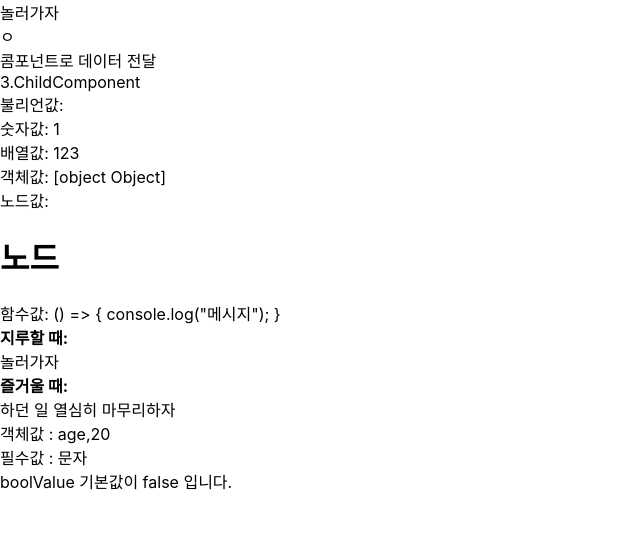
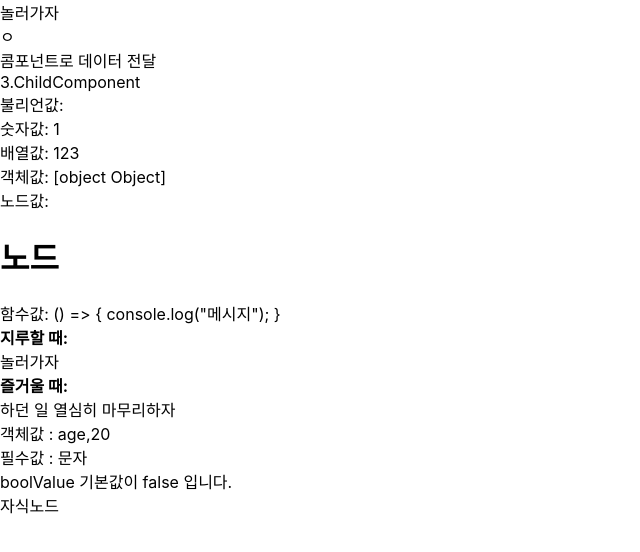
Before and after one commit to lee-kangpyo/do-it-example, a React (Create React App) app: page / in a window 1280 px wide. Shown: the top 552 px of the page, without its empty margins (0-640 px from the left). Built offline with nearby package versions, Linux system fonts and the light colour scheme.

Commit message:
자식 프로퍼티 사용하기 {this.props.children}

```diff
--- a/src/03/4.BooleanComponent.jsx
+++ b/src/03/4.BooleanComponent.jsx
@@ -1,5 +1,5 @@
 import React from 'react'
-import PropTypes from 'prop-types'
+
 
 class BooleanComponent extends React.Component {
   render () {
--- /dev/null
+++ b/src/03/7.ChildProperty.jsx
@@ -0,0 +1,14 @@
+import React from 'react'
+import PropTypes from 'prop-types'
+
+class ChildProperty extends React.Component {
+  render () {
+    return <div>{this.props.children}</div>
+  }
+}
+
+ChildProperty.propTypes = {
+  children:PropTypes.node,
+}
+
+export default ChildProperty;
--- a/src/App.jsx
+++ b/src/App.jsx
@@ -6,6 +6,7 @@ import ChildComponent from './03/3.ChildComponent';
 import BooleanComponent from './03/4.BooleanComponent';
 import ChildComponent2 from './03/5.ChildComponent2';
 import DefaultPropsComponent from './03/6.DefaultPropsComponent';
+import ChildProperty from './03/7.ChildProperty'
 
 class App extends Component {
   render() {
@@ -30,6 +31,11 @@ class App extends Component {
         <ChildComponent2 objValue = {{age:20}} requiredStringValue="문자"/>
 
         <DefaultPropsComponent />
+
+        <ChildProperty>
+          <div><span>자식노드</span></div>
+        </ChildProperty>
+
       </div>
     );
   }
```
